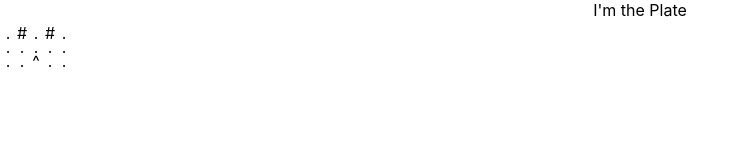
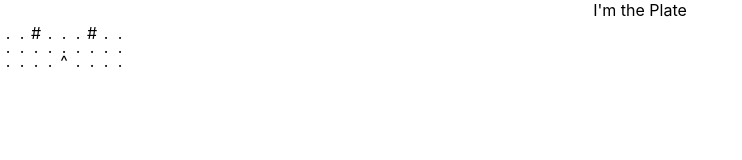
Before and after one commit to przemekoz/space-invaders-react-redux, a React (Create React App) app: page / in a window 1280 px wide. Shown: the top 160 px of the page, without its empty margins (0-742 px from the left). Built offline with nearby package versions, Linux system fonts and the light colour scheme.

Commit message:
added: background, use cases

```diff
--- a/src/mods/element/components/element/index.tsx
+++ b/src/mods/element/components/element/index.tsx
@@ -13,8 +13,14 @@ export const ElementComponent = (props: Props) => {
             case ElementTypeEnum.ENEMY:
                 return "#"
 
-            case ElementTypeEnum.SHOT:
+            case ElementTypeEnum.ENEMY_KILLED:
+                return "*"
+
+            case ElementTypeEnum.ENEMY_SHOT:
                 return "|"
+
+            case ElementTypeEnum.USER_SHOT:
+                return "&"
 
             case ElementTypeEnum.USER:
                 return "^"
--- a/src/mods/element/types/index.ts
+++ b/src/mods/element/types/index.ts
@@ -1,7 +1,9 @@
 export enum ElementTypeEnum {
     EMPTY = "EMPTY",
     ENEMY = "ENEMY",
-    SHOT = "SHOT",
+    ENEMY_KILLED = "ENEMY_KILLED",
+    ENEMY_SHOT = "ENEMY_SHOT",
+    USER_SHOT = "USER_SHOT",
     USER = "USER",
 }
 export interface ElementInterface {
--- a/src/mods/plate/classes/index.ts
+++ b/src/mods/plate/classes/index.ts
@@ -1,18 +1,48 @@
 import { PlateInterface } from "../types";
 import { ElementClass } from "../../element/classes";
 import { ElementInterface, ElementTypeEnum } from "../../element/types";
-
 
 /*
  *
  *   0,0 - 0,1 - 0,2 - 0,3 - 0,4
  *
+ */
+
+/*
  *
- *
- *
+ * 1 - przesuwaj w prawo/lewo wszytkie istniejace ENEMY-ies
  *
  */
 
+/*
+ *
+ * 2 - przesuwaj w dol istniejace ENEMY-ies
+ *
+ */
+
+/*
+ *
+ * 3 - konkretny ENEMY strzela
+ *
+ */
+
+/*
+ *
+ * 4 - przesuwaj w dol strzal ENEMY
+ *
+ */
+
+/*
+ *
+ * 5 - przesuwaj w prawo/lewo USER-a
+ *
+ */
+
+/*
+ *
+ * 6 - przesuwaj w gore strzal USER
+ *
+ */
 
 export class PlateClass implements PlateInterface {
     listOfElements: ElementInterface[][];
@@ -21,12 +51,20 @@ export class PlateClass implements PlateInterface {
         this.listOfElements = [
             [
                 new ElementClass(),
-                new ElementClass({ type: ElementTypeEnum.ENEMY }),
                 new ElementClass(),
                 new ElementClass({ type: ElementTypeEnum.ENEMY }),
                 new ElementClass(),
+                new ElementClass(),
+                new ElementClass(),
+                new ElementClass({ type: ElementTypeEnum.ENEMY }),
+                new ElementClass(),
+                new ElementClass(),
             ],
             [
+                new ElementClass(),
+                new ElementClass(),
+                new ElementClass(),
+                new ElementClass(),
                 new ElementClass(),
                 new ElementClass(),
                 new ElementClass(),
@@ -36,12 +74,38 @@ export class PlateClass implements PlateInterface {
             [
                 new ElementClass(),
                 new ElementClass(),
+                new ElementClass(),
+                new ElementClass(),
                 new ElementClass({ type: ElementTypeEnum.USER }),
                 new ElementClass(),
                 new ElementClass(),
+                new ElementClass(),
+                new ElementClass(),
             ]
-        ]
+        ];
+
+        setTimeout(this.moveEnemies.bind(this), 2000)
     }
 
+    moveEnemies(direction = "left") {
+        const newListOfElements: ElementInterface[][] = [];
+        this.listOfElements.forEach(
+            (row: ElementInterface[], rowIndex: number) => {
+                newListOfElements.push([...row]);
+                row.forEach(
+                    (element: ElementInterface, columnIndex: number) => {
+                        if (element.type === ElementTypeEnum.ENEMY) {
+                            const index = direction === "left" ? columnIndex - 1 : columnIndex + 1;
+                            newListOfElements[rowIndex][index] = element;
+                            return new ElementClass();
+                        } else {
+                            return element;
+                        }
+                    }
+                );
+            }
+        );
+        this.listOfElements = newListOfElements;
+    }
 
 }
```
Also changed, not shown: public/stars.jpg (added).
